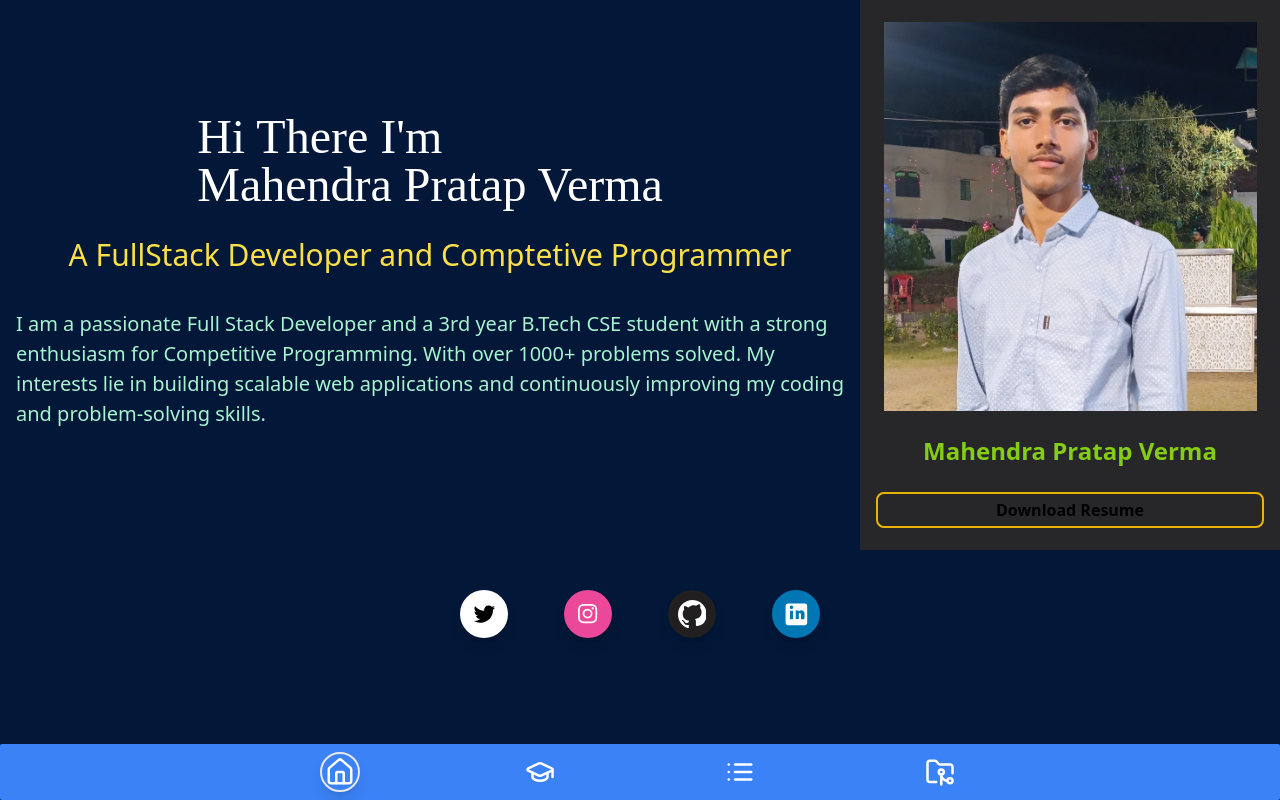
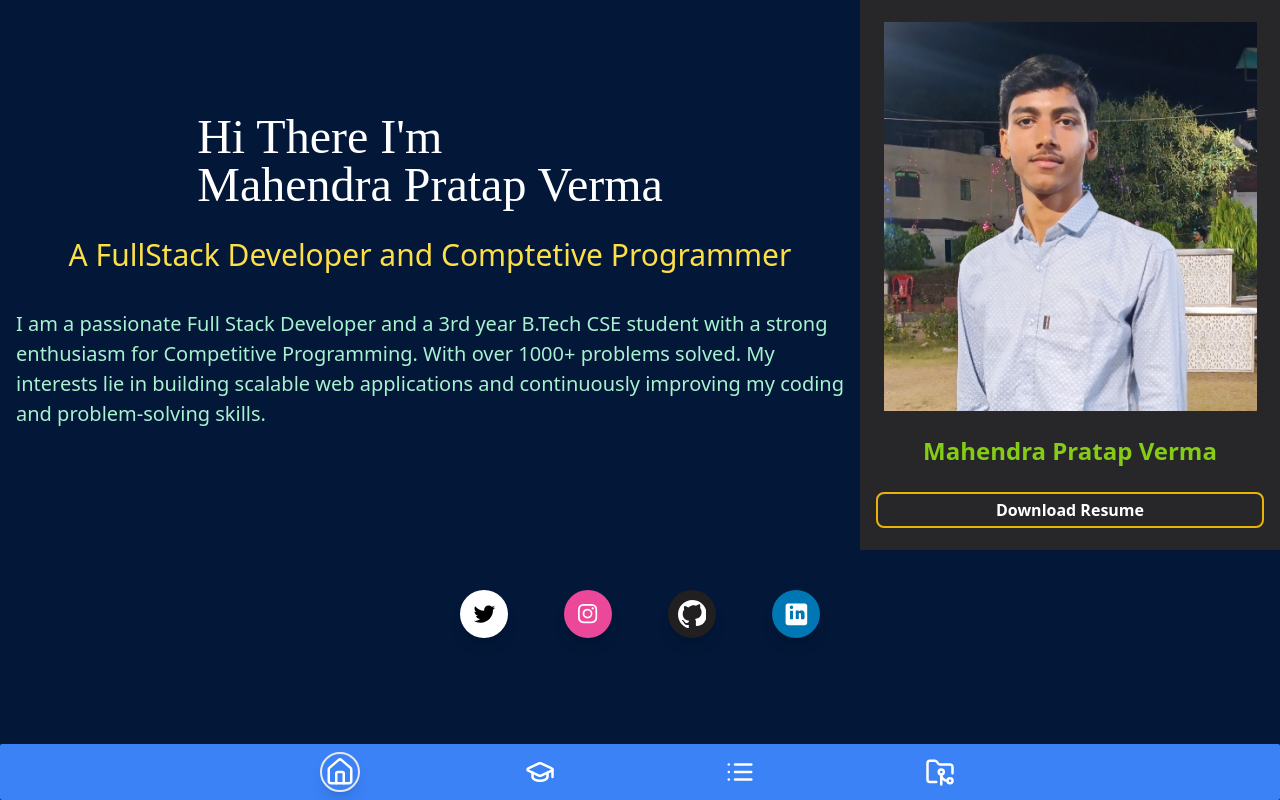
Before and after one commit to Mahendra2611/Portfolio-2, a Next.js app: page / in a window 1280 px wide. Built offline with nearby package versions, Linux system fonts and the light colour scheme; a web font is replaced by a local one.

Commit message:
text-color-change

```diff
--- a/app/page.js
+++ b/app/page.js
@@ -26,7 +26,7 @@ const Card = () => {
 
             className="flex  justify-center border-2 border-yellow-500 items-center gap-1 p-2  text-xs font-medium text-gray-300 rounded-lg "
           >
-            <span className="text-black font-bold text-[16px] ">Download Resume</span>
+            <span className="text-white font-bold text-[16px] ">Download Resume</span>
           </a>
 
         </div>
```
